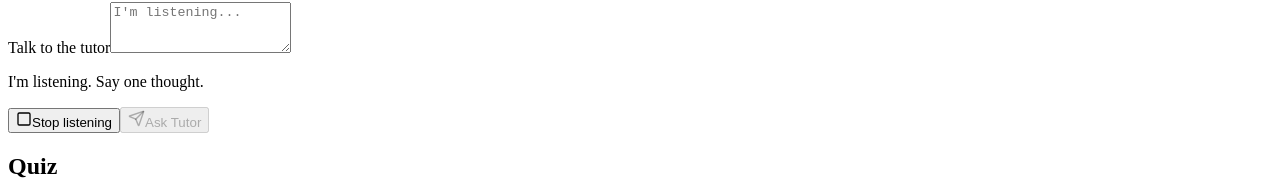
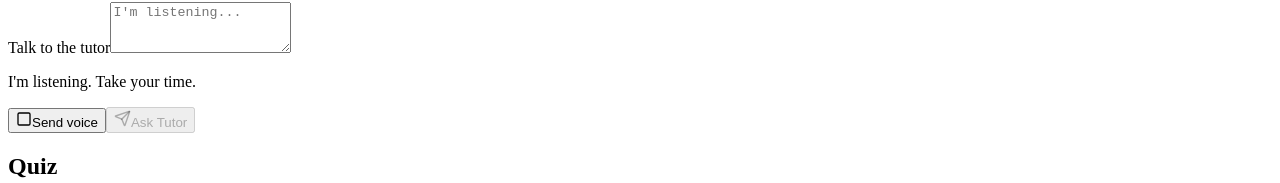
Before and after one commit to emjcsantos/ai_d_teach, a React (Vite) app: page / in a window 1280 px wide. Both pictures are taken after a click on the button "Talk". Shown: the part 2621-2804 px from the top of the page. Built offline with nearby package versions, Linux system fonts and the light colour scheme; no server answers; the HTML template or start-up script is replaced by a standard one.

Commit message:
Add voice conversation state flow

```diff
--- a/src/components/TutorChat.tsx
+++ b/src/components/TutorChat.tsx
@@ -16,6 +16,8 @@ export type TutorChatProps = {
   voiceRate: number;
   onSendMessage: (message: string) => Promise<TutorTurn>;
 };
+
+type ConversationState = "idle" | "listening" | "thinking" | "speaking";
 
 function escapeRegExp(text: string) {
   return text.replace(/[.*+?^${}()|[\]\\]/g, "\\$&");
@@ -74,6 +76,23 @@ export function TutorChat({ lesson, progress, voiceRate, onSendMessage }: TutorC
   const voiceSubmitTimerRef = useRef<number | undefined>(undefined);
   const trimmedDraft = draft.trim();
   const showQuickPrompts = !trimmedDraft && !isListening && !isWaitingForTutor;
+  const conversationState: ConversationState = isListening
+    ? "listening"
+    : isWaitingForTutor
+      ? "thinking"
+      : isSpeakingReply
+        ? "speaking"
+        : "idle";
+  const conversationStatus =
+    voiceError ||
+    interimTranscript ||
+    (conversationState === "listening"
+      ? "I'm listening. Take your time."
+      : conversationState === "thinking"
+        ? "I'm thinking about your answer."
+        : conversationState === "speaking"
+          ? "I'm speaking. Press Talk anytime to interrupt me."
+          : "");
 
   const messages = useMemo(
     () =>
@@ -127,6 +146,8 @@ export function TutorChat({ lesson, progress, voiceRate, onSendMessage }: TutorC
       return;
     }
 
+    stopSpeaking();
+    setIsSpeakingReply(false);
     setIsWaitingForTutor(true);
     const fastReply = getFastBridgeReply(cleanMessage, lesson.topic);
     setBridgeReply(fastReply);
@@ -307,26 +328,32 @@ export function TutorChat({ lesson, progress, voiceRate, onSendMessage }: TutorC
           <span>Talk to the tutor</span>
           <textarea
             value={draft}
-            onChange={(event) => setDraft(event.target.value)}
+            onChange={(event) => {
+              if (isSpeakingReply) {
+                stopSpeaking();
+                setIsSpeakingReply(false);
+              }
+
+              setDraft(event.target.value);
+            }}
             placeholder={isListening ? "I'm listening..." : "Say hi, ask for help, or tell me what you notice"}
             rows={3}
           />
         </label>
 
-        {isListening || interimTranscript || voiceError || isWaitingForTutor ? (
+        {conversationStatus ? (
           <p
             className={[
               "tutor-chat__speech-status",
               voiceError ? "is-error" : "",
               isListening ? "is-listening" : "",
               isWaitingForTutor ? "is-thinking" : "",
+              isSpeakingReply ? "is-speaking" : "",
             ]
               .filter(Boolean)
               .join(" ")}
           >
-            {voiceError ||
-              interimTranscript ||
-              (isListening ? "I'm listening. Say one thought." : "I'm getting your answer ready.")}
+            {conversationStatus}
           </p>
         ) : null}
 
@@ -352,12 +379,14 @@ export function TutorChat({ lesson, progress, voiceRate, onSendMessage }: TutorC
             onClick={isListening ? stopVoiceInput : startVoiceInput}
             title={
               speechInputAvailable
-                ? "Start or stop push-to-talk voice input"
+                ? isSpeakingReply
+                  ? "Interrupt the tutor and start talking"
+                  : "Start or stop push-to-talk voice input"
                 : "Speech input is unavailable in this browser"
             }
           >
             {isListening ? <Square size={16} aria-hidden="true" /> : <Mic size={16} aria-hidden="true" />}
-            {isListening ? "Stop listening" : "Talk"}
+            {isListening ? "Send voice" : isSpeakingReply ? "Interrupt" : "Talk"}
           </button>
           {isSpeakingReply ? (
             <button
```
Also changed, not shown: src/styles.css (+7 -0 lines), 1 other file (tests, documents, lock files or other folders).
